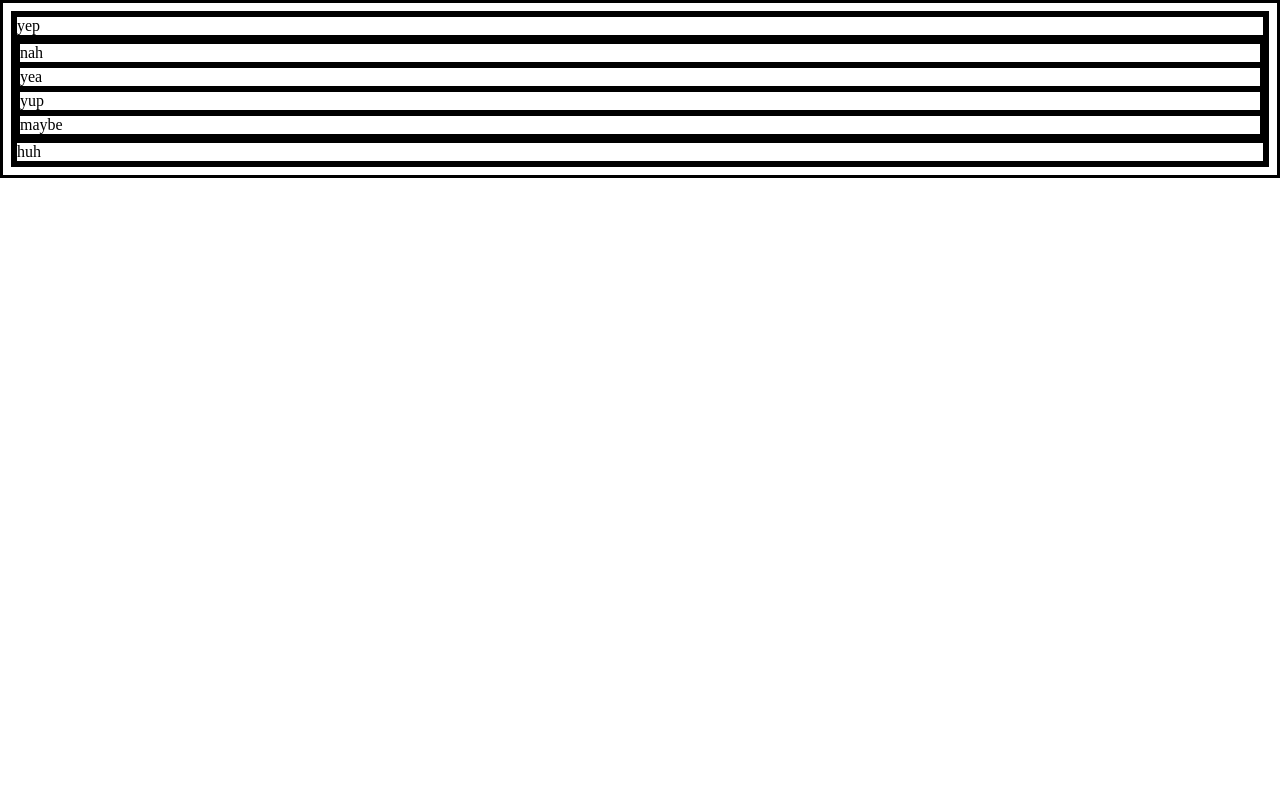
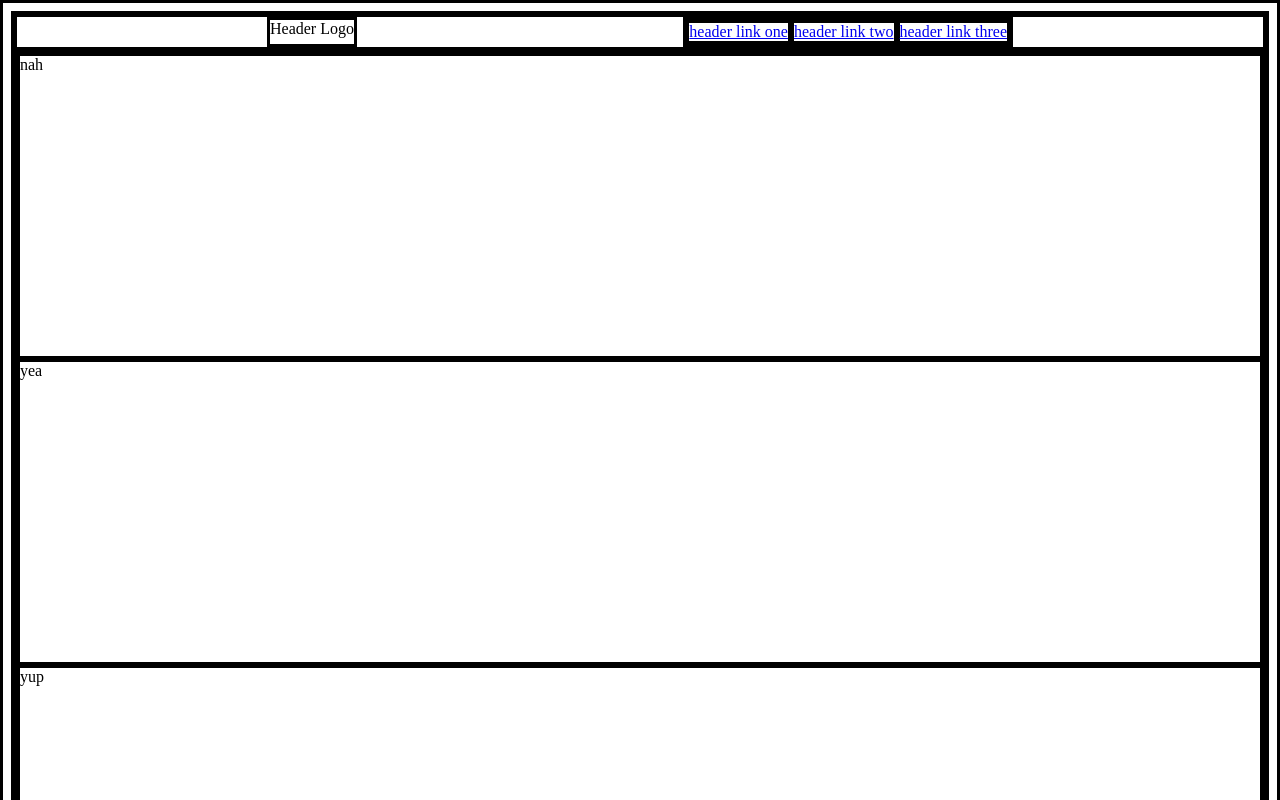
Before and after one commit to Nardo96/odin-landing-page, a plain HTML site: page index.html in a window 1280 px wide. Shown: the top 800 px of the page. Drawn offline with Linux system fonts and the light colour scheme.

Commit message:
Initialize layout

```diff
--- a/index.html
+++ b/index.html
@@ -7,25 +7,30 @@
   </head>
   <body>
     <div class="header">
-    yep
+      <div class="logo">Header Logo</div>
+      <ul class="header-links">
+        <a href="#">header link one</a>
+        <a href="#">header link two</a>
+        <a href="#">header link three</a>
+      </ul>
     </div>
     <div class="contents">
-      <div class="main1">
+      <div class="main 1">
         nah
       </div>
-      <div class="main2">
+      <div class="main 2">
         yea
       </div>
-      <div class="main3">
+      <div class="main 3">
         yup
       </div>
-      <div class="main4">
+      <div class="main 4">
         maybe
       </div>
 
     </div>
     <div class="footer">
-    huh
+    Copyright Bernardo Rodriguez
     </div>
   </body>
 </html>
--- a/styles.css
+++ b/styles.css
@@ -4,3 +4,43 @@
     background-color: white;
     border-style: solid;
 }
+
+body {
+    display: flex;
+    flex-direction: column;
+    justify-content: space-between;
+}
+
+.header {
+    display: flex;
+}
+
+.logo {
+    margin-left: 250px;
+}
+
+.header-links {
+    margin-left: auto;
+    margin-right: 250px;
+    display: flex;
+}
+.footer {
+    margin-top: auto;
+    flex: 0 0 auto;
+    display: flex;
+    height: 72px;
+    justify-content: center;
+    align-items: center;
+
+
+}
+
+.main {
+    height: 300px;
+}
+
+ul {
+    margin: 0;
+    padding: 0;
+    list-style: none;
+}
```
